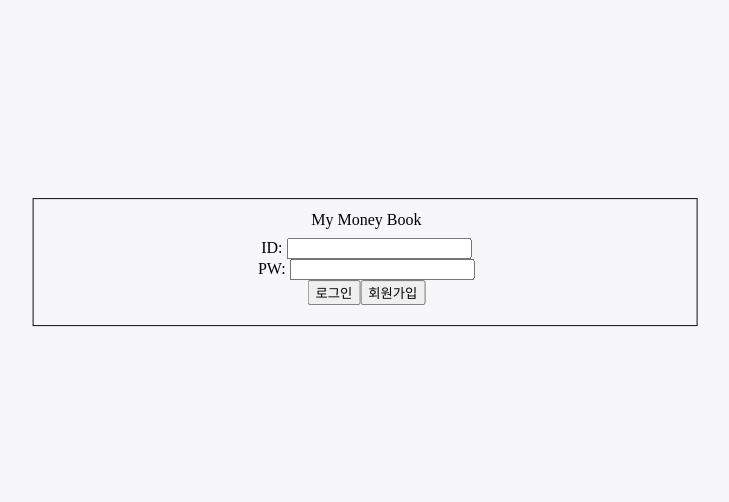
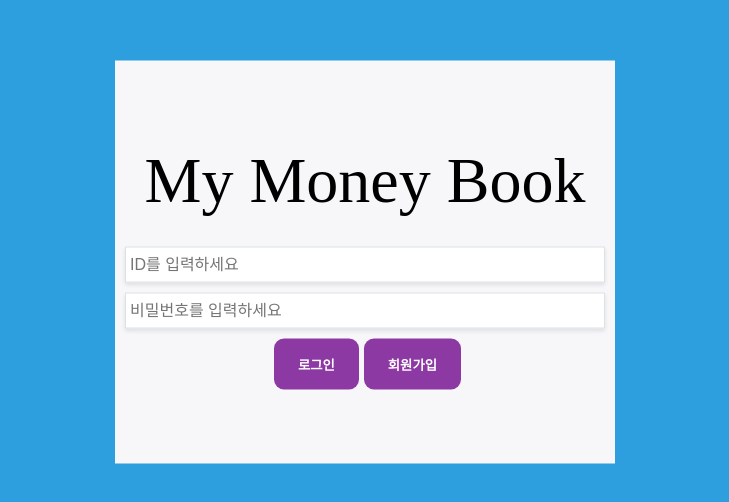
Before and after one commit to awdsza/my-moneybook, a Vue app: page /login in a window 1280 px wide. Shown: the part 138-640 px from the top of the page, without its empty margins (275-1004 px from the left). Built offline with nearby package versions, Linux system fonts and the light colour scheme.

Commit message:
feat:로그인화면 영역 및 퍼블리싱
참고: #3

```diff
--- a/src/App.vue
+++ b/src/App.vue
@@ -1,13 +1,15 @@
 <template>
   <div id="app">
-    <router-view />
-    <BottomMenu v-if="$store.state.isLogin" />
+    <div class="app-contents">
+      <router-view></router-view>
+      <BottomMenu v-if="$store.state.isLogin" />
+    </div>
   </div>
 </template>
 
 <script>
+import '@/css/reset.css';
 import '@/css/common.css';
-import '@/css/reset.css';
 import BottomMenu from '@/components/bottom/BottomMenu.vue';
 export default {
   name: 'App',
@@ -17,8 +19,4 @@ export default {
 };
 </script>
 
-<style scoped>
-body {
-  background: rgb(45, 159, 222);
-}
-</style>
+<style></style>
--- a/src/components/login/LoginForm.vue
+++ b/src/components/login/LoginForm.vue
@@ -1,19 +1,29 @@
 <template>
+  <section class="contents">
     <section class="login__form__section">
       <form @submit.prevent="submitLoginForm">
-      <section class="login__form__id__section">
-        <label for="userID">ID: </label>
-        <input type="text" id="userID" v-model="userID" />
+        <section class="login__form__child__section">
+          <input
+            type="text"
+            id="userID"
+            v-model="userID"
+            placeholder="ID를 입력하세요"
+          />
         </section>
-      <section class="login__form__password__section">
-        <label for="password">PW: </label>
-        <input type="text" id="password" v-model="password" />
+        <section class="login__form__child__section">
+          <input
+            type="text"
+            id="password"
+            v-model="password"
+            placeholder="비밀번호를 입력하세요"
+          />
         </section>
-      <section class="login__form__signup__section">
-        <button type="submit">로그인</button>
-        <button type="button">회원가입</button>
+        <section class="login__form__child__section button__section">
+          <button type="submit" class="btn">로그인</button>
+          <button type="button" class="btn">회원가입</button>
         </section>
       </form>
+    </section>
   </section>
 </template>
 
@@ -43,4 +53,10 @@ export default {
   text-align: center;
   margin: 10px 0;
 }
+.login__form__child__section:nth-last-child(n + 1) {
+  margin-bottom: 10px;
+}
+.button__section button:nth-child(n + 1) {
+  margin-left: 5px;
+}
 </style>
--- a/src/css/common.css
+++ b/src/css/common.css
@@ -1,5 +1,6 @@
 body{
-    background: #F7F6F9;
+
+    background: rgb(45, 159, 222);
 }
 .app{
     position: relative;
@@ -7,8 +8,36 @@ body{
     height:100%;
     font-size:1.2em;
 }
+.app-contents {
+    height: calc(100% - 64px - 102px);
+  }
 h1{
-    font-size: 2rem;
+    font-size: 4rem;
     text-align: center;
     font-weight: 100;
   }
+form{
+    width:100%;
+}
+input[type=text],[type=password],[type=number]{
+    border: 1px solid #dae1e7;
+    padding:.5rem .25rem;
+    font-size:100%;
+    width:100%;
+    box-sizing: border-box;
+    box-shadow: 0 2px 4px 0 rgba(0,0,0,.1);
+}
+.contents {
+    max-width: 1020px;
+    margin: 0 auto;
+    width: 100%;
+  }
+.btn{
+    color:#fff;
+    background-color: #8d39a3;
+    padding: 1rem 1.5rem;
+    font-weight: 600;
+    border-radius: 10px;
+    border:0px;
+    cursor: pointer;
+}
--- a/src/views/login/LoginFormView.vue
+++ b/src/views/login/LoginFormView.vue
@@ -1,6 +1,8 @@
 <template>
   <section class="login__section">
-    <h1 class="login__title">My Money Book</h1>
+    <section class="title__section">
+      <h1 class="login__title">My Money Book</h1>
+    </section>
     <LoginForm />
   </section>
 </template>
@@ -15,14 +17,19 @@ export default {
 </script>
 
 <style scoped>
+.title__section {
+  padding: 5% 0;
+}
 .login__section {
   margin: 0 auto;
-  width: 50%;
-  border: 1px solid #0e0e0e;
-  padding: 1% 10px 10px 1%;
+  width: 500px;
+  min-height: 200px;
+  padding: 5% 10px;
   position: absolute;
   top: 50%;
   left: 50%;
+  background-color: #f7f6f9;
   transform: translate(-50%, -50%);
+  box-sizing: border-box;
 }
 </style>
```
Lines whose indentation alone changed are shown as unchanged.
